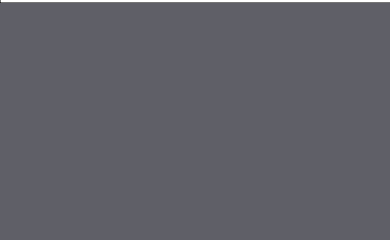
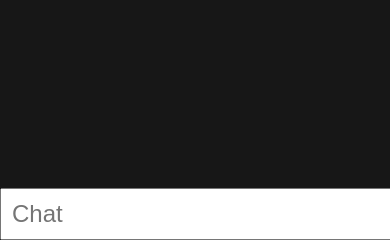
Before and after one commit to omrozh/Plutus-new, a Flask app: page /gameplay in a window 390 px wide. Shown: the part 845-1085 px from the top of the page. Before the commit the page ends 848 px from the top, so only its background shows below. Run offline with Flask 3, Linux system fonts and the light colour scheme; a user stored in the database is signed in; data comes from the database, SQL or seed files in the repository; some libraries are stand-ins or nearby versions.

Commit message:
fixed chat

```diff
--- a/templates/gameplay.html
+++ b/templates/gameplay.html
@@ -183,7 +183,7 @@
         }
         @media only screen and (max-width: 800px) {
             #chat-box-wrapper{
-                background: rgba(0, 0, 0, 0.4); width: 100%; position: absolute; right: 0; bottom: 0; height: 28vh; top: auto;
+                background: rgba(0, 0, 0, 0.4); width: 100%; position: absolute; right: 0; height: 28vh; top: 100vh;
             }
             #chat-box{
                 height: 20vh; width: 90%; color: white; overflow-y: auto; padding: 10px
```
